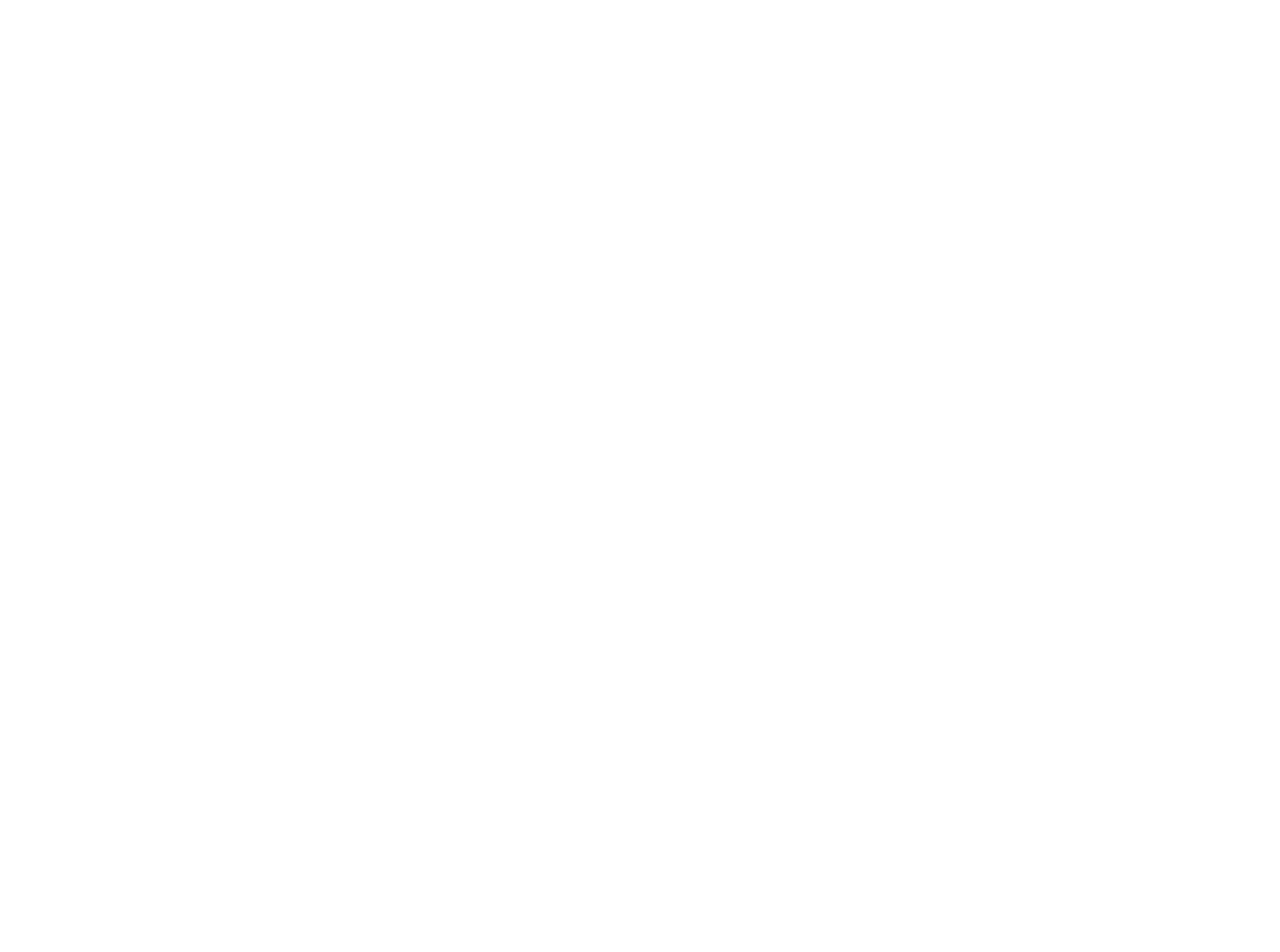
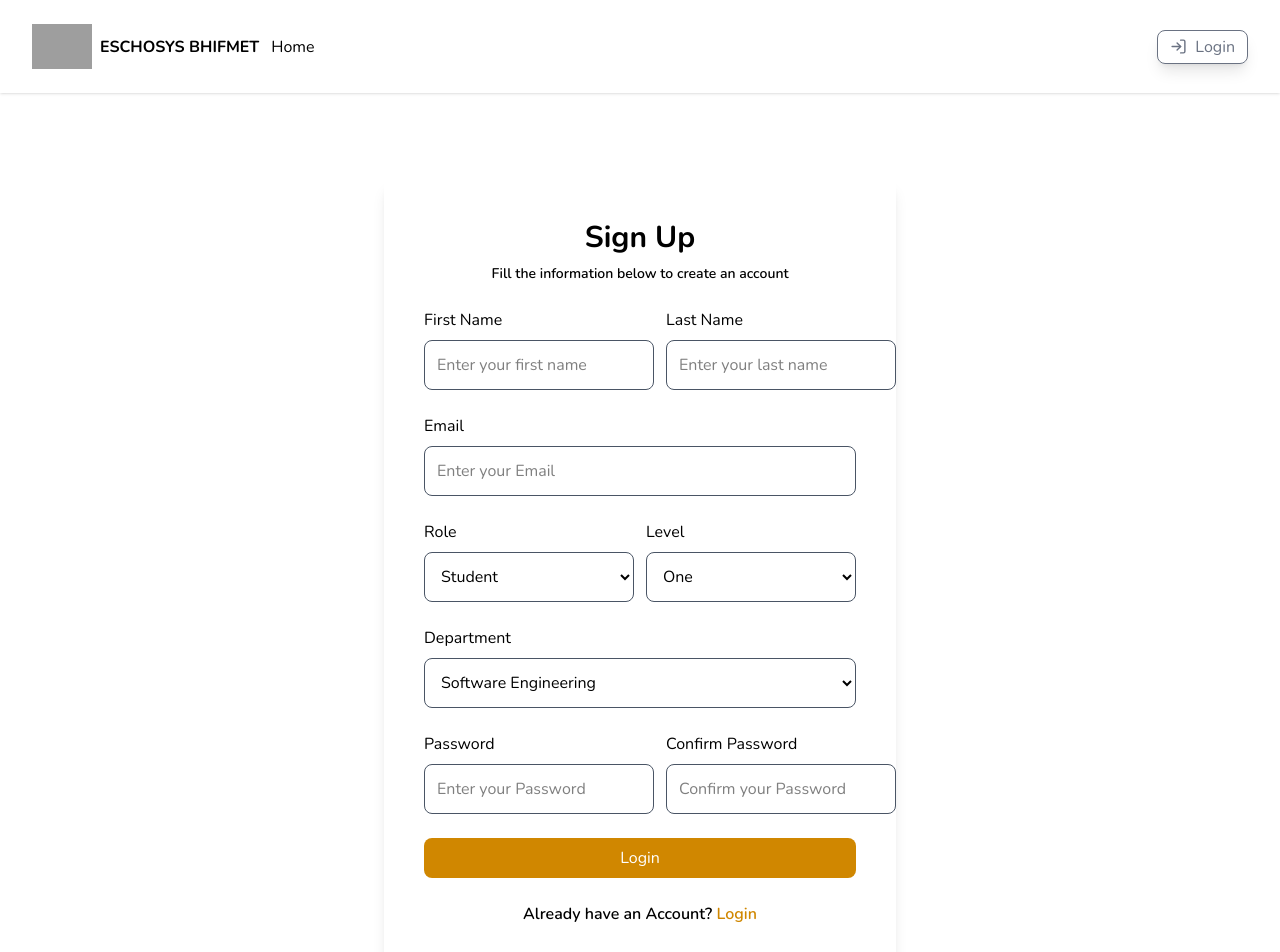
Before and after one commit to amandangum/Score-Tracker, a React (Vite) app: page /signup in a window 1280 px wide. Before the commit this address had no page. Shown: the top 952 px of the page. Before the commit the page ends 800 px from the top, so only its background shows below. Built offline with nearby package versions, Linux system fonts and the light colour scheme; grey boxes are pictures that could not be loaded.

Commit message:
done Signup page

```diff
--- a/src/App.jsx
+++ b/src/App.jsx
@@ -1,6 +1,7 @@
 import { BrowserRouter, Routes, Route } from "react-router-dom";
 import Homepage from "./components/home/Homepage";
 import Login from "./components/Login/Login";
+import Signup from "./components/signup/signup";
 
 function App(){
    return(
@@ -9,6 +10,8 @@
 
       <Route path="/" element={<Homepage />} />
       <Route path="/Login" element={<Login/>} />
+      <Route path="/signup" element={<Signup />} />
+
     </Routes>
 
     </BrowserRouter>
--- a/src/components/Login/Login.jsx
+++ b/src/components/Login/Login.jsx
@@ -1,5 +1,7 @@
 import React from "react";
+import { Link } from "react-router";
 import NavBar from "../../nav/Nav";
+import Signup from "../signup/signup";
 
 function Login() {
   return (
@@ -11,13 +13,14 @@
       <div className="flex h-[70vh] justify-center items-center ">
         <form
           action=""
-          className="shadow-lg w-95 h-110 gap-6 rounded-lg flex flex-col mt-20 p-10"
+          className="shadow-lg w-full max-w-md h-auto gap-6 rounded-lg flex flex-col mt-30 p-6 sm:p-10 mx-4"
         >
-        <div>
-            <h2 className="text-3xl font-bold text-center"><span className="">Eschyosys</span>-Login </h2>
-           <p className="text-sm text-center mt-2">Log into Your account</p>
-        </div>
-
+          <div>
+            <h2 className="text-3xl font-bold text-center">
+              <span className="">Eschyosys</span>-Login{" "}
+            </h2>
+            <p className="text-sm text-center mt-2">Log into Your account</p>
+          </div>
 
           <input
             type="text"
@@ -38,7 +41,6 @@
           </button>
 
           <div className="flex justify-between ">
-
             <div className="flex gap-1">
               <input type="checkbox" id="remember" />
               <label htmlFor="remember" className="text-sm text-gray-700">
@@ -49,10 +51,18 @@
             <p className="text-sm text-blue-600 hover:underline cursor-pointer">
               Forgot Password?
             </p>
-            </div>
+          </div>
 
-            <p className=" text-sm text-center font-semibold">Don't have an account? <a className="text-blue-600 hover:underline cursor-pointer">Signup</a></p>
-           </form>
+          <p className=" text-sm text-center font-semibold">
+            Don't have an account?
+            <Link
+              to="/signup"
+              className="text-blue-600 hover:underline cursor-pointer"
+            >
+              Signup
+            </Link>
+          </p>
+        </form>
       </div>
     </>
   );
--- a/src/components/signup/signup.jsx
+++ b/src/components/signup/signup.jsx
@@ -1,9 +1,140 @@
-import React from 'react'
+import React from "react";
+import NavBar from "../../nav/Nav";
+import Login from "../Login/Login";
+import { Link } from "react-router";
 
-function signup() {
+function Signup() {
   return (
-    <p>Sign up here to create an account</p>
-  )
+    <>
+      <div>
+        {" "}
+        <NavBar />{" "}
+      </div>
+      <div className="flex h-[60vh] justify-center items-center mt-45">
+        <form
+          action=""
+          className="w-full max-w-lg shadow-lg h-auto gap-6 rounded-lg flex flex-col mt-30 p-6 sm:p-10 mx-4"
+        >
+          <div>
+            <h1 className="text-center font-bold text-3xl">Sign Up</h1>
+            <p className="text-center font-semibold text-sm mt-2">
+              Fill the information below to create an account
+            </p>
+          </div>
+
+          <div className="flex gap-3">
+            <div className="flex flex-col gap-2">
+              <label htmlFor="firstname">First Name</label>
+              <input
+                type="text"
+                placeholder="Enter your first name"
+                name="firstname"
+                className="border border-gray-600 p-3 rounded-lg "
+              />
+            </div>
+
+            <div className="flex flex-col gap-2">
+              <label htmlFor="lastname">Last Name</label>
+              <input
+                type="text"
+                placeholder="Enter your last name"
+                name="lastname"
+                className="border border-gray-600 p-3 rounded-lg "
+              />
+            </div>
+          </div>
+
+          <div className="flex flex-col gap-2">
+            <label htmlFor="email">Email</label>
+            <input
+              type="text"
+              placeholder="Enter your Email"
+              name="email"
+              className="border border-gray-600 p-3 rounded-lg "
+            />
+          </div>
+
+             <div className="flex gap-3">
+          <div className="flex flex-col gap-2 flex-1">
+            <label htmlFor="role">Role</label>
+            <select
+              name="role"
+              id="role"
+              className="border border-gray-600 p-3 rounded-lg w-full"
+            >
+              <option value="Student">Student</option>
+              <option value="Lecturer">Lecturer</option>
+              <option value="Admin">Admin</option>
+            </select>
+          </div>
+
+          <div className="flex flex-col gap-2 flex-1">
+            <label htmlFor="level">Level</label>
+            <select
+              name="level"
+              id="level"
+              className="border border-gray-600 p-3 rounded-lg w-full "
+            >
+              <option value="one">One</option>
+              <option value="two">Two</option>
+              <option value="degree">Degree</option>
+            </select>
+          </div>
+          </div>
+
+          <div className="flex flex-col gap-2">
+            <label htmlFor="dep">Department</label>
+            <select
+              name="dep"
+              id="dep"
+              className="border border-gray-600 p-3 rounded-lg "
+            >
+              <option value="swe">Software Engineering</option>
+              <option value="cbs">CyberSecurity</option>
+              <option value="agr">Agriculture</option>
+            </select>
+          </div>
+
+            <div className="flex gap-3">
+                 <div className="flex flex-col gap-2">
+            <label htmlFor="password">Password</label>
+            <input
+              type="password"
+              placeholder="Enter your Password"
+              name="password"
+              className="border border-gray-600 p-3 rounded-lg "
+            />
+          </div>
+
+          <div className="flex flex-col gap-2">
+            <label htmlFor="password">Confirm Password</label>
+            <input
+              type="password"
+              placeholder="Confirm your Password"
+              name="password"
+              className="border border-gray-600 p-3 rounded-lg "
+            />
+          </div>
+            </div>
+
+
+          <button className="bg-yellow-600 text-white rounded-lg p-2 hover:bg-yellow-500 cursor-pointer transition-all duration-300 ease-in-out">
+            Login
+          </button>
+
+          <p className=" text-center font-semibold">
+            Already have an Account?{" "}
+            <Link
+              to="/login"
+              className=" text-yellow-600 cursor-pointer hover:underline"
+            >
+              Login
+            </Link>
+          </p>
+        </form>
+      </div>
+    </>
+  );
 }
 
-export default signup
+export default Signup;
```
